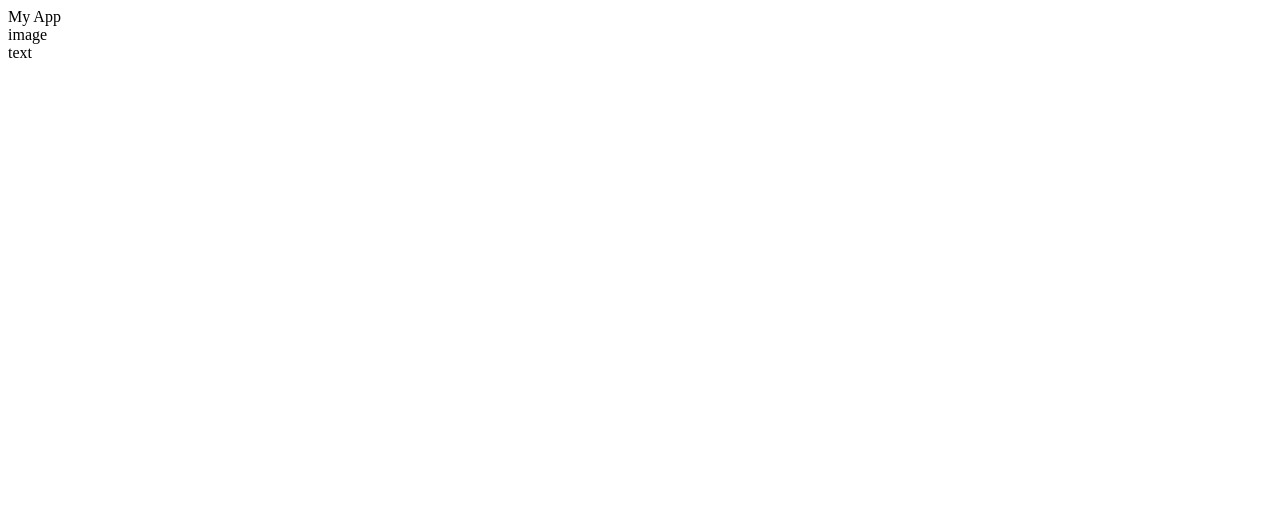
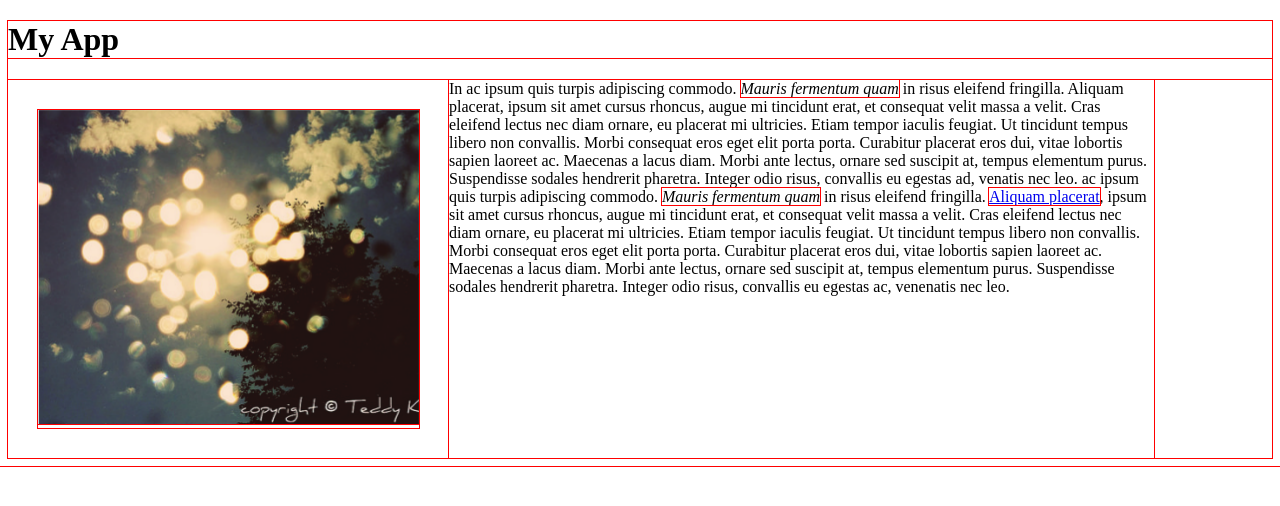
Before and after one commit to jd12/portfolio, a plain HTML site: page toplist/index.html in a window 1280 px wide. Drawn offline with Linux system fonts and the light colour scheme.

Commit message:
Add image and set up layout

```diff
--- a/toplist/index.html
+++ b/toplist/index.html
@@ -1,5 +1,17 @@
-<div class="title">My App</div>
-<div class="app">
-	<div class="screenshot">image</div>
-	<div class="description">text</div>
-</div>
+<!DOCTYPE html>
+<html>
+	<head>
+		<link rel="stylesheet" href="style.css">
+	</head>
+	<body>
+			<h1 class="title">My App</h1>
+		<div class="app">
+			<div class="screenshot">
+				<img src="images/app.png" alt="This is a screenshot">
+			</div>
+			<div class="description">
+				In ac ipsum quis turpis adipiscing commodo. <em>Mauris fermentum quam</em> in risus eleifend fringilla. Aliquam placerat, ipsum sit amet cursus rhoncus, augue mi tincidunt erat, et consequat velit massa a velit. Cras eleifend lectus nec diam ornare, eu placerat mi ultricies. Etiam tempor iaculis feugiat. Ut tincidunt tempus libero non convallis. Morbi consequat eros eget elit porta porta. Curabitur placerat eros dui, vitae lobortis sapien laoreet ac. Maecenas a lacus diam. Morbi ante lectus, ornare sed suscipit at, tempus elementum purus. Suspendisse sodales hendrerit pharetra. Integer odio risus, convallis eu egestas ad, venatis nec leo. ac ipsum quis turpis adipiscing commodo. <em>Mauris fermentum quam</em> in risus eleifend fringilla. <a href="#">Aliquam placerat</a>, ipsum sit amet cursus rhoncus, augue mi tincidunt erat, et consequat velit massa a velit. Cras eleifend lectus nec diam ornare, eu placerat mi ultricies. Etiam tempor iaculis feugiat. Ut tincidunt tempus libero non convallis. Morbi consequat eros eget elit porta porta. Curabitur placerat eros dui, vitae lobortis sapien laoreet ac. Maecenas a lacus diam. Morbi ante lectus, ornare sed suscipit at, tempus elementum purus. Suspendisse sodales hendrerit pharetra. Integer odio risus, convallis eu egestas ac, venenatis nec leo.
+			</div>
+		</div>
+	</body>
+</html>
--- a/toplist/style.css
+++ b/toplist/style.css
@@ -0,0 +1,24 @@
+*{
+	outline: 1px solid red !important;
+}
+
+* {
+	-webkit-box-sizing: border-box;
+	-moz-box-sizing: border-box;
+	-ms-box-sizing: border-box;
+	box-sizing: border-box;
+}
+
+.description {
+	max-width:705px;
+}
+
+.screenshot {
+	max-width:460px;
+	margin:30px;
+}
+
+.app {
+	display: -webkit-flex;
+	display: flex;
+}
```
Also changed, not shown: toplist/images/app.png (added).
